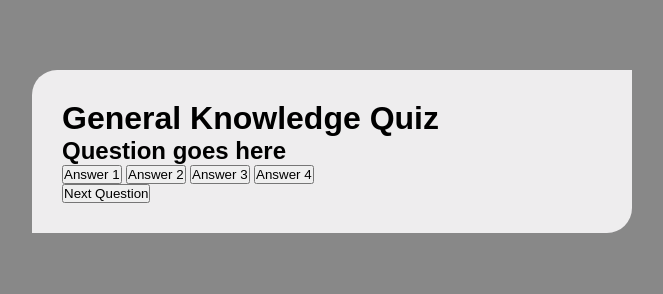
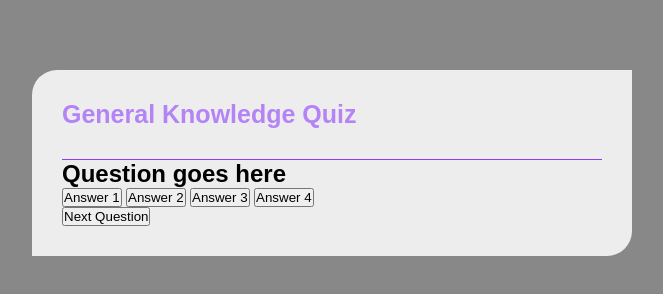
Before and after one commit to NGisNG/Quiz-Game-Finale, a plain HTML site: page index.html in a window 1280 px wide. Shown: the whole page, without its empty margins (308-971 px from the left). Drawn offline with Linux system fonts and the light colour scheme.

Commit message:
Style the h1 which is the quiz title text

```diff
--- a/assets/css/style.css
+++ b/assets/css/style.css
@@ -18,3 +18,11 @@ body {
     border-bottom-right-radius: 25px;
     padding: 30px;
 }
+
+.app h1 {
+    font-size: 25px;
+    color: #b483f5;
+    font-weight: 600;
+    border-bottom: 1px solid #8e3cfa;
+    padding-bottom: 30px;
+}
```
